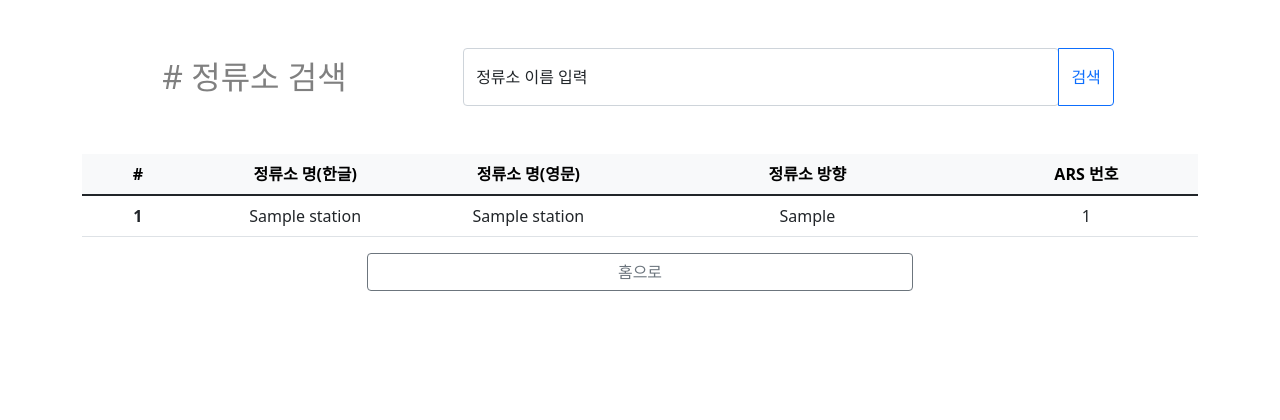
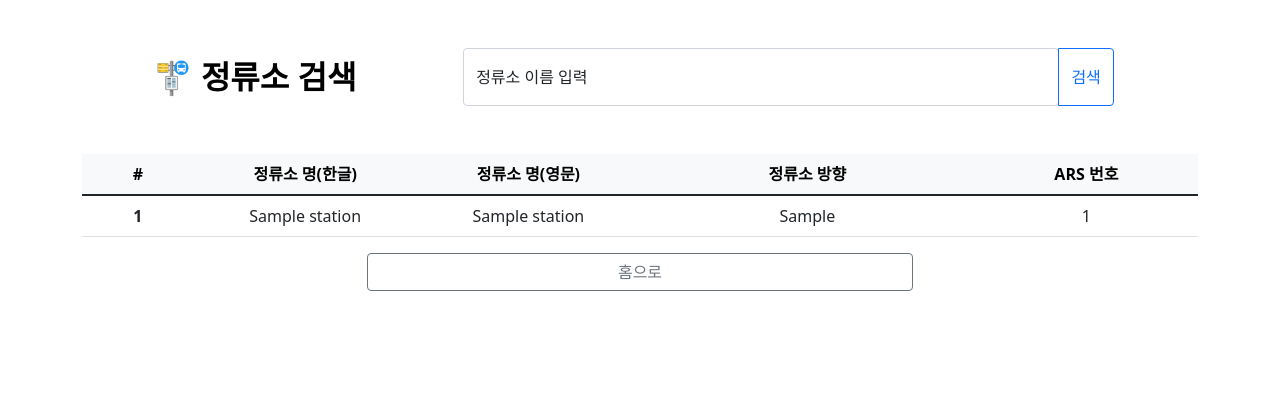
Before and after one commit to Profile-exe/Gwang-ju-Bus, a PHP site: page /manage_bus/search_bus.php in a window 1280 px wide. Shown: the top 420 px of the page. Run offline with PHP 8.4, Linux system fonts and the light colour scheme; tables that the repository leaves empty or names only in its code hold one stand-in row (values such as "Sample post").

Commit message:
즐겨찾기와 정류소 검색 구분을 위한 UI 수정

```diff
--- a/manage_bus/favorites.php
+++ b/manage_bus/favorites.php
@@ -36,7 +36,7 @@ if (isset($_GET['msg'])) {
         <section class="row mb-5 d-flex justify-content-center">
             <header class="col-12 d-flex justify-content-between">
                 <div class="col-3 ms-4 text-center align-self-center">
-                    <span style="font-size:2em; color:gray;"># 즐겨찾기</span>
+                    <span style="font-size:2em; color:black;">⭐ <span style="font-weight:bold;">즐겨찾기</span></span>
                 </div>
                 <form class="input-group form-floating d-flex justify-content-center w-100" action="/manage_bus/search_bus.php">
                     <div id="input-line-num" class="form-floating w-75">
--- a/manage_bus/search_bus.php
+++ b/manage_bus/search_bus.php
@@ -32,7 +32,7 @@ if (isset($_GET['msg'])) {
         <section class="row mb-5 d-flex justify-content-center">
             <header class="col-12 d-flex justify-content-between">
                 <div class="col-3 ms-4 text-center align-self-center">
-                    <span style="font-size:2em; color:gray;"># 정류소 검색</span>
+                    <span style="font-size:2em; color:black;">🚏 <span style="font-weight:bold;">정류소 검색</span></span>
                 </div>
                 <form class="input-group form-floating d-flex justify-content-center w-100" action="/manage_bus/search_bus.php">
                     <div id="input-line-num" class="form-floating w-75">
```
